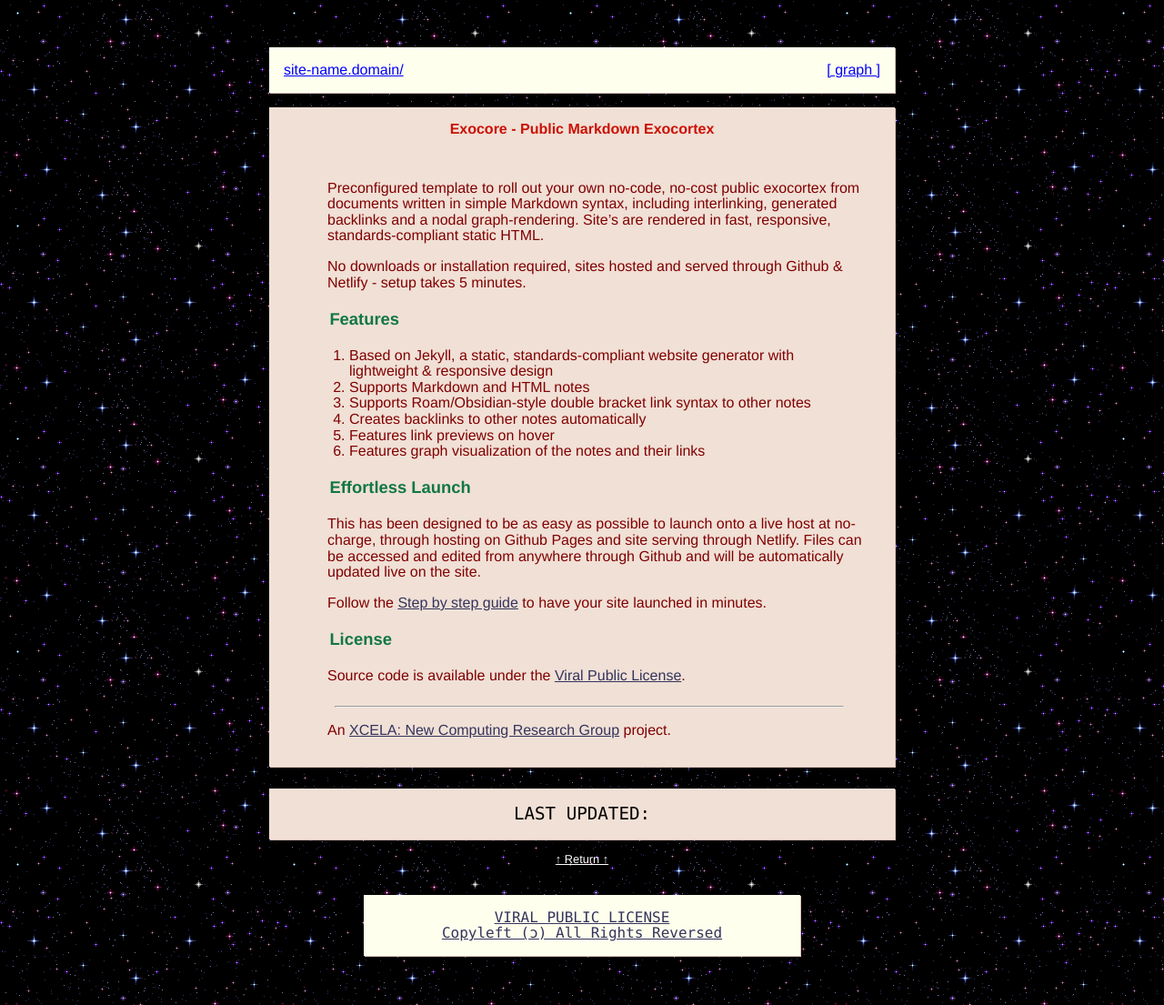
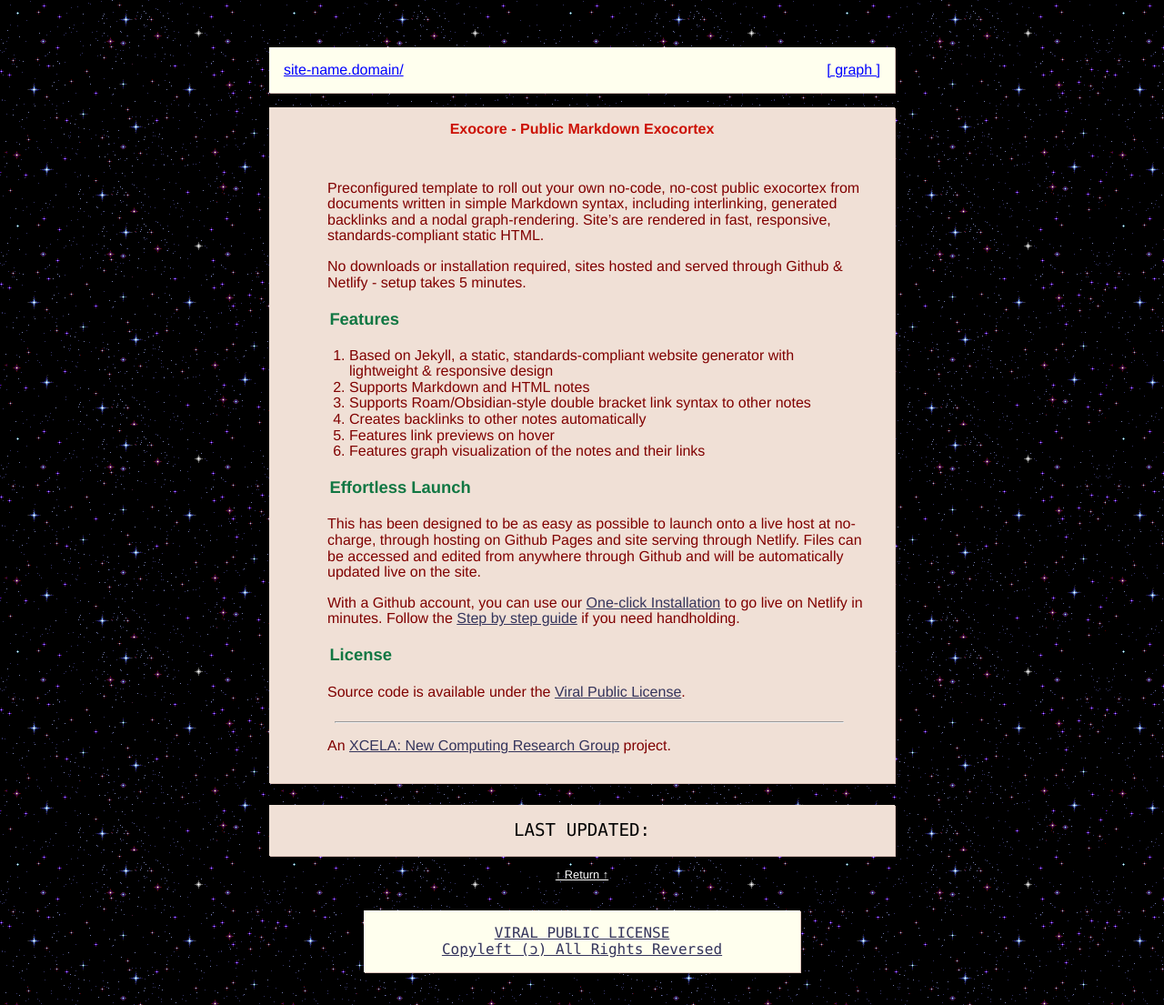
Before and after one commit to xcela/Exocore, a Jekyll site: the page built from _pages/index.md, in a window 1280 px wide. Shown: the whole page at 91% size. Built offline with Jekyll 4.4.1, drawn with Linux system fonts in a browser that asks for light colours.

Commit message:
Update index.md

```diff
--- a/_pages/index.md
+++ b/_pages/index.md
@@ -22,7 +22,7 @@ No downloads or installation required, sites hosted and served through Github &
 
 This has been designed to be as easy as possible to launch onto a live host at no-charge, through hosting on Github Pages and site serving through Netlify. Files can be accessed and edited from anywhere through Github and will be automatically updated live on the site.
 
-Follow the [Step by step guide](step-by-step-tutorial) to have your site launched in minutes.
+With a Github account, you can use our [One-click Installation](https://app.netlify.com/start/deploy?repository=https://github.com/xcela/exocore) to go live on Netlify in minutes. Follow the [Step by step guide](step-by-step-tutorial) if you need handholding.
 
 ## License
 
```
